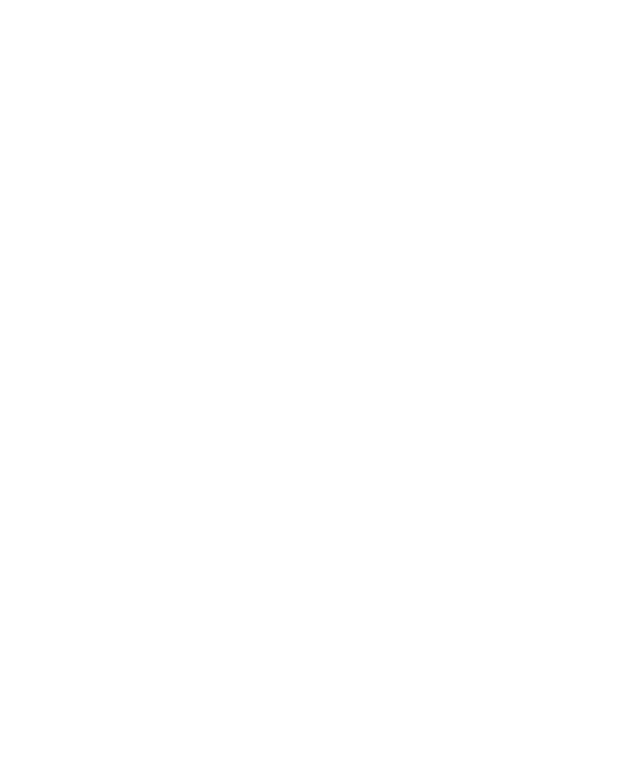
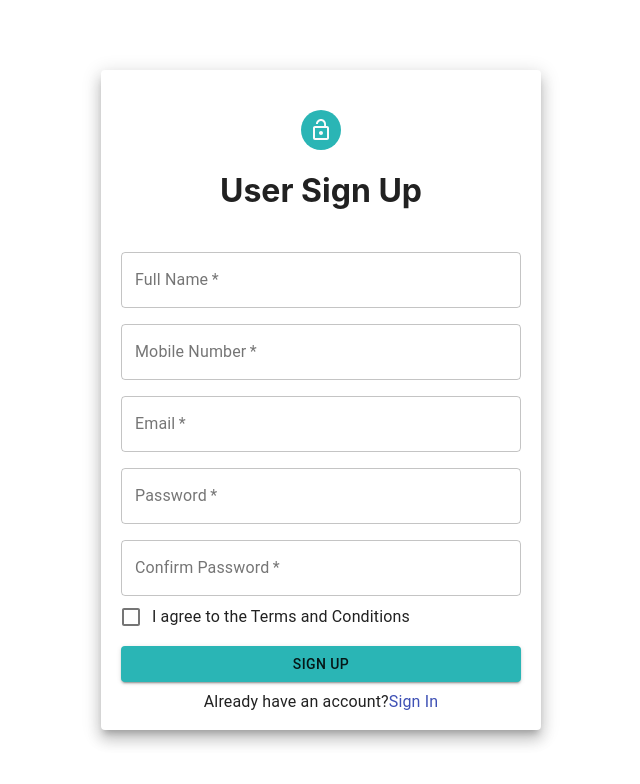
Before and after one commit to Med-Link/MedLink-Frontend, a React (Create React App) app: page /SignupUser in a window 1280 px wide. Shown: the top 784 px of the page, without its empty margins (319-959 px from the left). Built offline with nearby package versions, Linux system fonts and the light colour scheme.

Commit message:
Create signup to general user

```diff
--- a/src/App.js
+++ b/src/App.js
@@ -6,6 +6,7 @@
 
 import Signin from './containers/signin/SignIn'
 import Signup from './containers/signup/SignUp'
+import SignUpUser from './containers/signup/SignUpUser'
 
 
 
@@ -18,7 +19,7 @@
           <Route path="/" exact component={Index} />
           <Route path="/Signin" component={Signin} />
           <Route path="/Signup" component={Signup} />
-
+          <Route path="/SignupUser" component={SignUpUser} />
 
         </Switch>
       </Router>
--- /dev/null
+++ b/src/containers/signup/SignUpUser.js
@@ -0,0 +1,81 @@
+import React from 'react';
+import { Grid } from '@material-ui/core';
+import Paper from '@material-ui/core/Paper';
+import Avatar from '@material-ui/core/Avatar';
+//import LockOutlinedIcon from '@material-ui/icons/LockOutlined';
+import LockOpenIcon from '@material-ui/icons/LockOpen';
+import { TextField } from '@material-ui/core';
+import Checkbox from '@material-ui/core/Checkbox';
+import FormControlLabel from '@material-ui/core/FormControlLabel';
+import Button from '@material-ui/core/Button';
+import Link from '@material-ui/core/Link';
+import Typography from '@material-ui/core/Typography';
+
+
+
+const SignUpUser=()=>{
+
+    const paperStyle={padding :20,height:'620px',width:'400px', margin:"20px "}
+    const avatarStyle={backgroundColor: '#2ab5b5'}
+    const gridStyle={padding: 20}
+    const buttonStyle={backgroundColor: '#2ab5b5', margin: '8px 0'}
+
+    return(
+        <Grid style={gridStyle}>
+            <Paper elevation={10} style={paperStyle}>
+                <Grid align='center' style={gridStyle}>
+                    <Avatar style={avatarStyle}><LockOpenIcon/></Avatar>
+                    <h1>User Sign Up</h1>
+                </Grid>
+                <Grid container spacing={2}>
+                    <Grid item xs={12}>
+                        <TextField id="fullName" variant="outlined" label="Full Name" placeholder="Enter Your Full Name" fullWidth required/>
+                    </Grid>
+
+                    <Grid item xs={12}>
+                        <TextField id="mobile" variant="outlined" label="Mobile Number" placeholder="Enter Your Mobile Number" fullWidth required/>
+                    </Grid>
+
+                    <Grid item xs={12}>
+                        <TextField id="email" variant="outlined" label="Email" placeholder="Enter Your Email" fullWidth required/>
+                    </Grid>
+
+                    <Grid item xs={12}>
+                        <TextField id="password" variant="outlined" label="Password" placeholder="Enter Password" type='password' fullWidth required/>
+                    </Grid>
+
+                    <Grid item xs={12}>
+                        <TextField id="confirmPassword" variant="outlined" label="Confirm Password" placeholder="Re Enter Your Password" type='password' fullWidth required/>
+                    </Grid>
+                </Grid>
+
+                <Grid item xs={12}>
+                    <FormControlLabel
+                        control={
+                            <Checkbox
+                            name="checkedB"
+                            color="Primary"
+                            />
+                        }
+                        label="I agree to the Terms and Conditions"
+                    />
+                </Grid>
+
+                <Button type='submit' variant="contained" style={buttonStyle} href="#" fullWidth>Sign Up</Button>
+
+                <Grid container justify="center">
+                    <Grid item>
+                        <Typography>Already have an account?
+                            <Link href="/Signin/">
+                                Sign In
+                            </Link>
+                        </Typography>
+                    </Grid>
+                </Grid>
+
+            </Paper>
+        </Grid>
+    )
+}
+
+export default SignUpUser
--- a/src/modules/views/AppAppBar.js
+++ b/src/modules/views/AppAppBar.js
@@ -82,6 +82,15 @@
             >
               {'Sign Up'}
             </Link>
+
+            <Link
+              variant="h6"
+              underline="none"
+              className={clsx(classes.rightLink, classes.linkSecondary)}
+              href="SignupUser/"
+            >
+              {'Sign Up'}
+            </Link>
           </div>
         </Toolbar>
       </AppBar>
```
